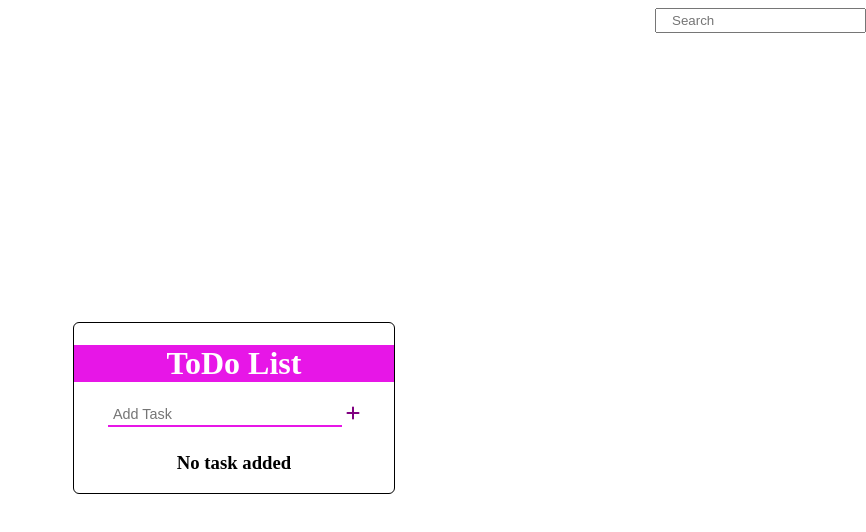
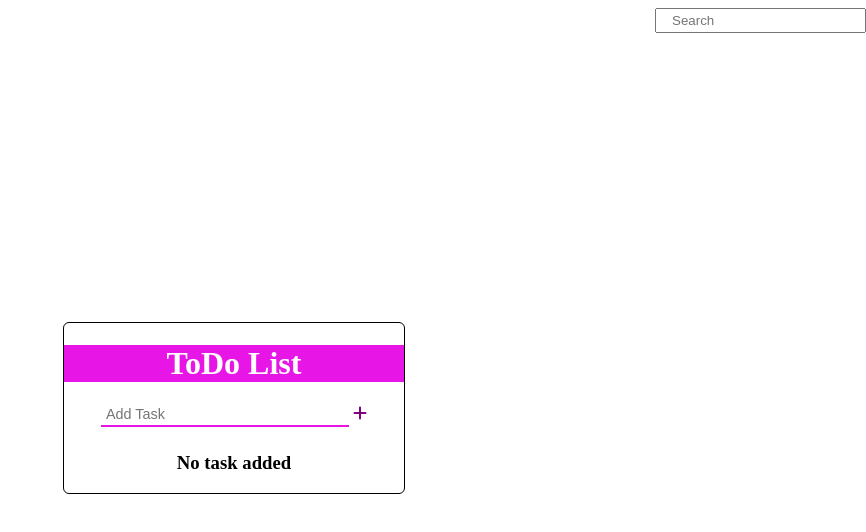
Before and after one commit to WhatsWrongOB/Todo_List, a plain HTML site: page index.html in a window 1280 px wide. Shown: the whole page, without its empty margins (414-1280 px from the left). Drawn offline with Linux system fonts and the light colour scheme.

Commit message:
first commit

```diff
--- a/style.css
+++ b/style.css
@@ -13,7 +13,7 @@
 }
 
 .todo_container {
-    min-width: 25%;
+    min-width:340px;
     max-width: auto;
     height: auto;
     border: 1px solid black;
```
